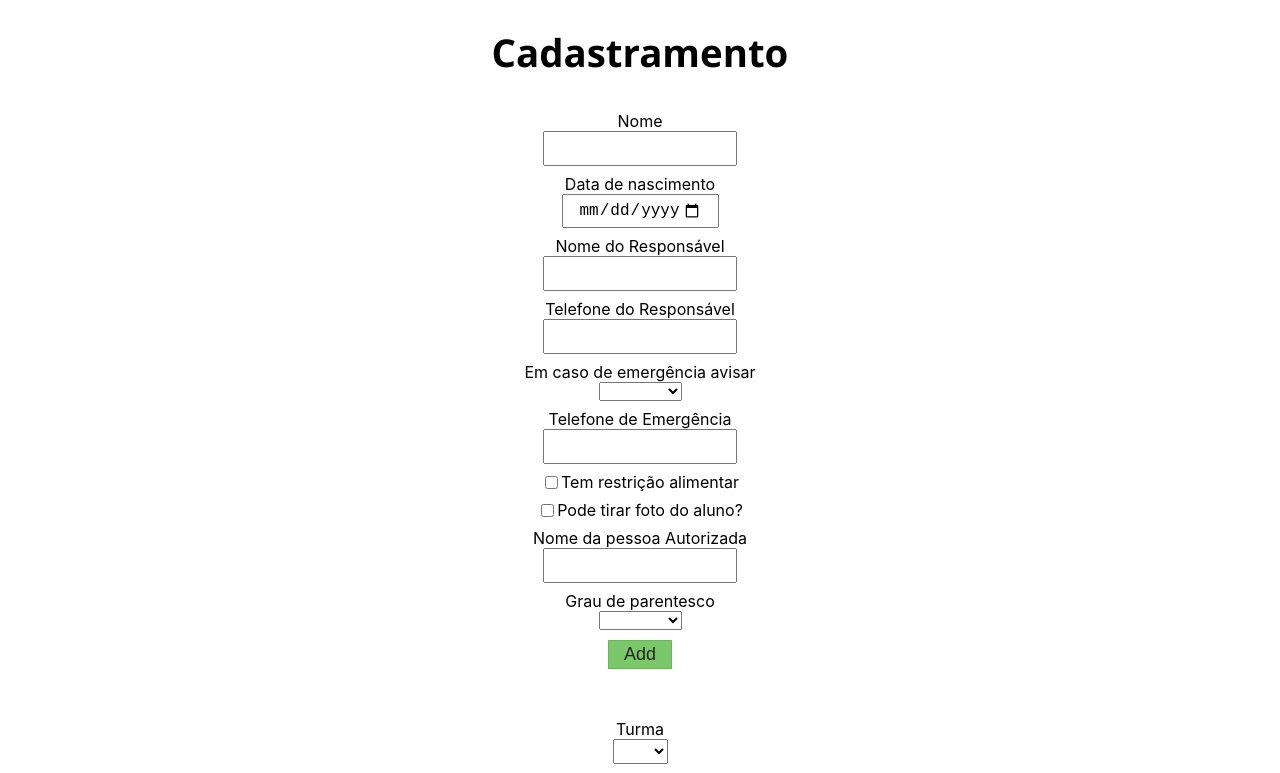
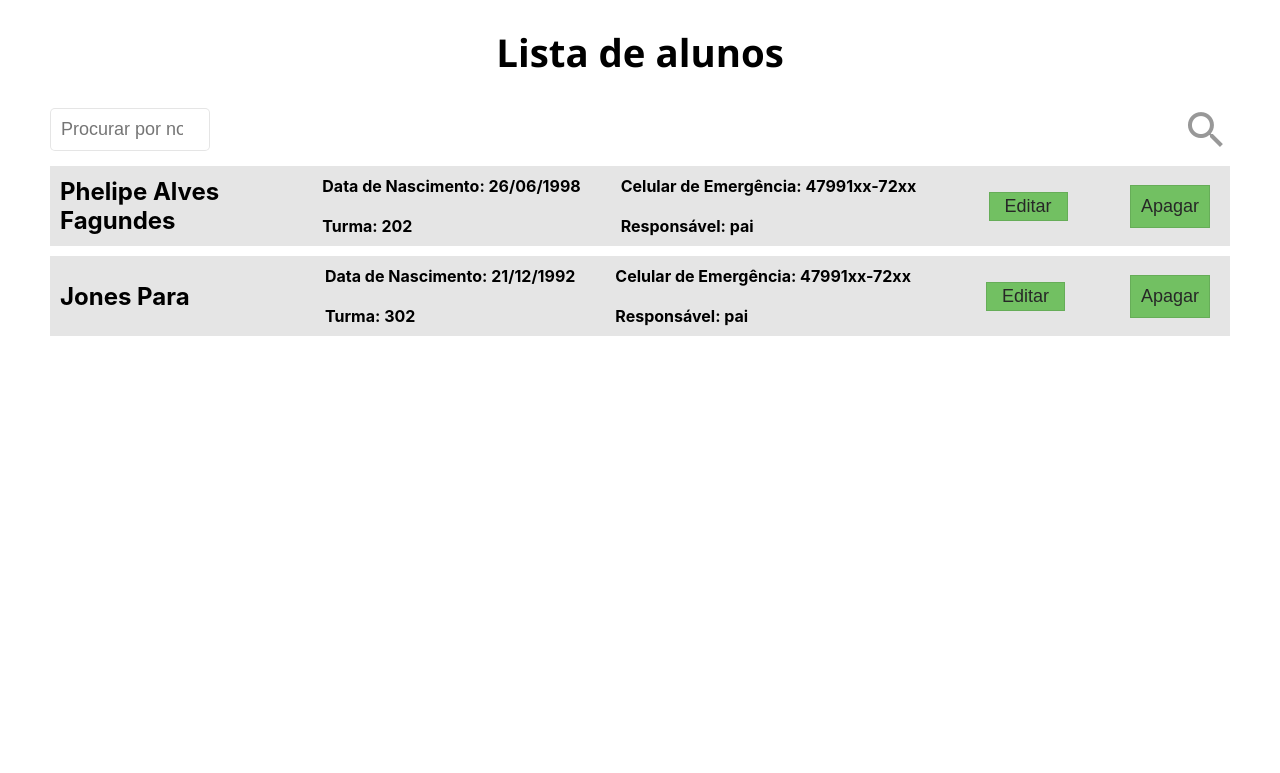
Before and after one commit to howjack/DevInHouse-ExercicioReact-SGA, a React (Create React App) app in the folder web-app/: page / in a window 1280 px wide. Shown: the top 773 px of the page. Built offline with nearby package versions, Linux system fonts and the light colour scheme.

Commit message:
Mudança condicional de page

```diff
--- a/web-app/src/App.js
+++ b/web-app/src/App.js
@@ -4,17 +4,32 @@ import Consulta from './pages/Consulta';
 import Cadastro from './pages/Registration';
 
 class App extends React.Component {
+  constructor(props) {
+    super(props)
 
+    this.state = { page: true, student: "" }
 
+    this.studentEdit = "";
+    this.handleChange = this.handleChange.bind(this)
+    this.onEdit = this.onEdit.bind(this)
+  }
+
+  handleChange() {
+    this.setState(() => ({ page: !this.state.page }))
+  }
+  onEdit(event) {
+    this.setState(() => ({ student: event.props.nome }),
+      () => {
+        this.setState(() => ({ page: !this.state.page }))
+      }
+    )
+  }
 
   render() {
-
-    let page = false;
-
     return (
       <>
-        {page && <Consulta />}
-        {!page && <Cadastro />}
+        {this.state.page && <Consulta onTransition={this.handleChange} onEdit={this.onEdit} />}
+        {!this.state.page && <Cadastro onTransition={this.handleChange} studentEdit={this.state.student} />}
       </>)
   }
 }
```
Also changed, not shown: web-app/src/Assets/arrow.png (added), web-app/src/Assets/plus.png (added).
